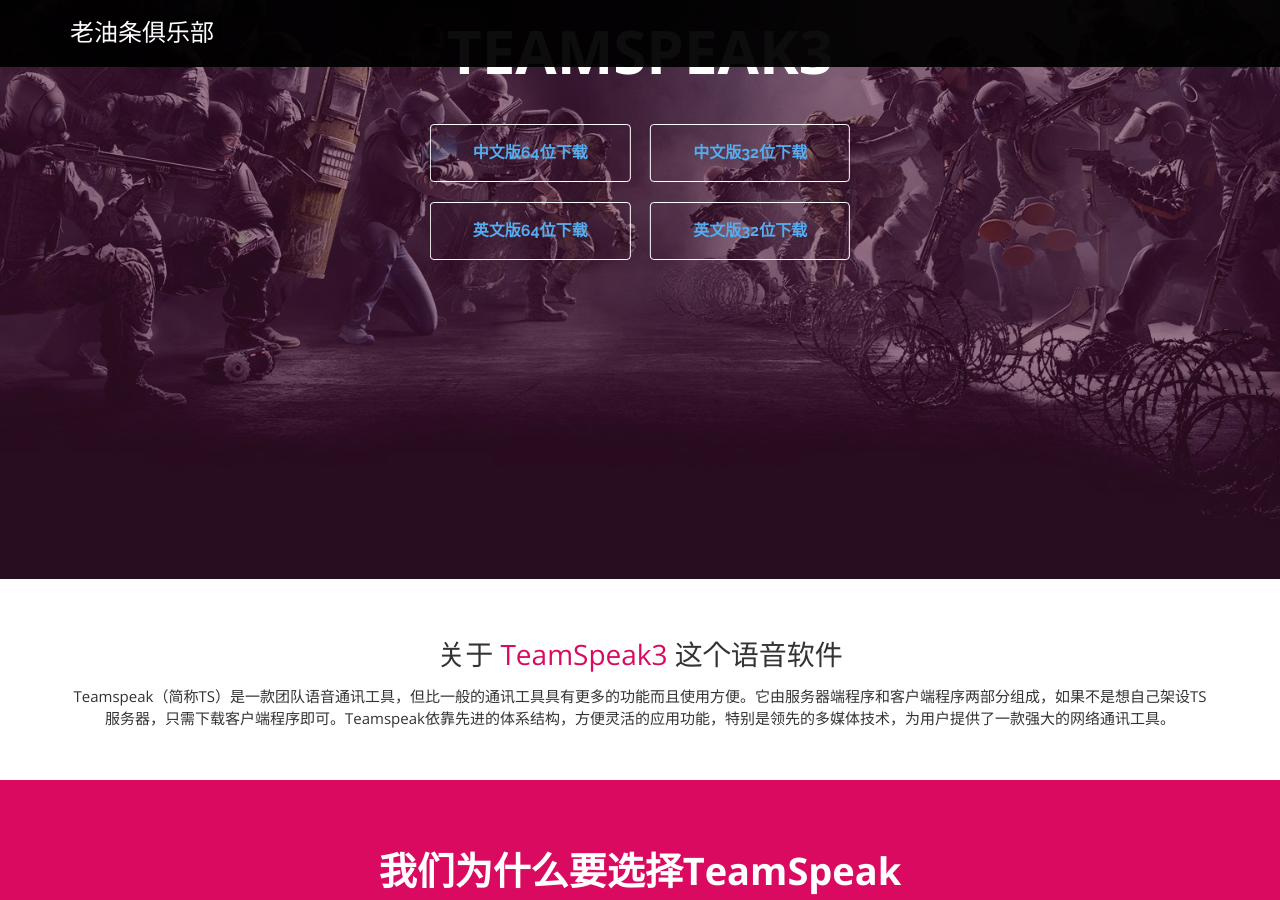
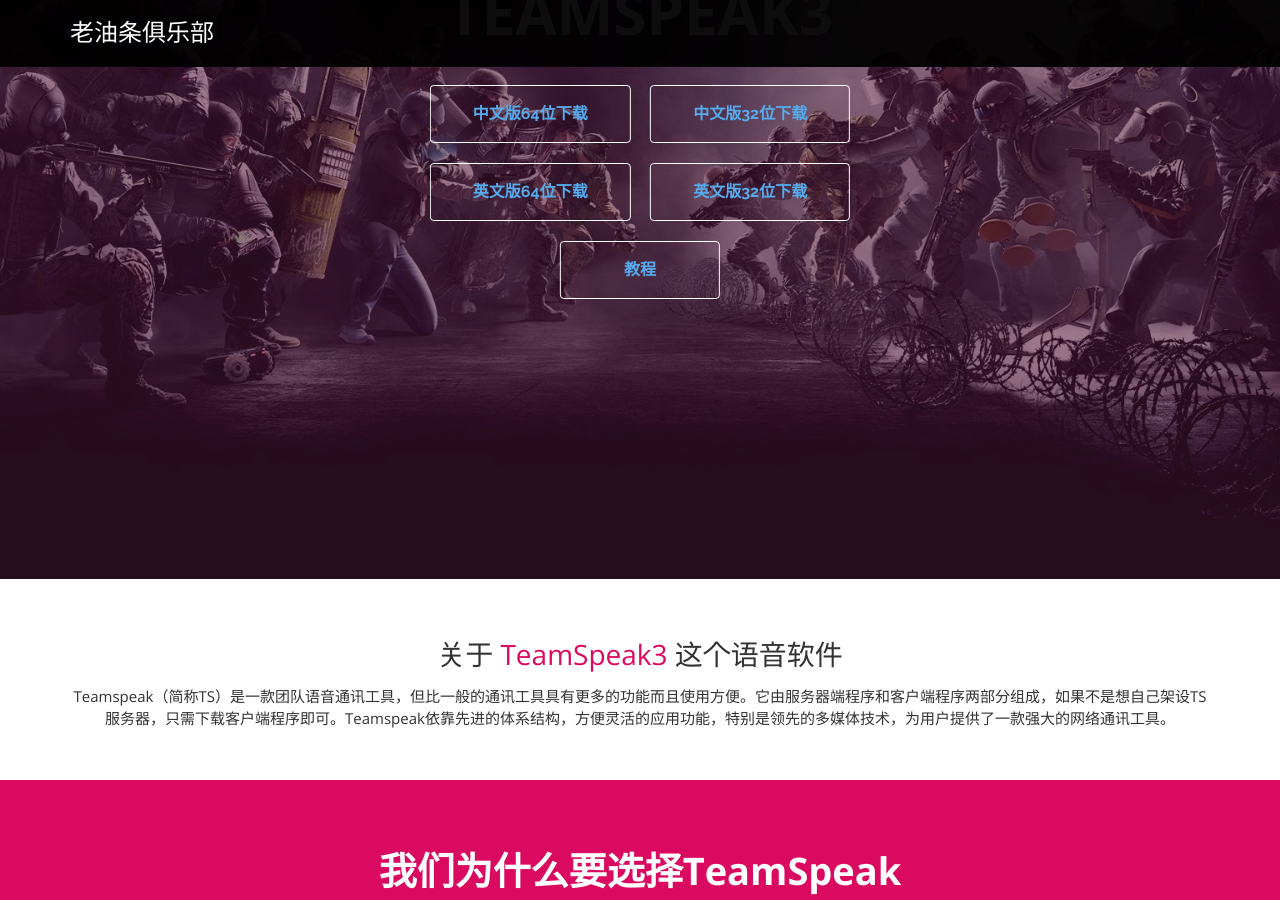
Before and after one commit to HikariGod/myblog, a Jekyll site: the page ts.html, which Jekyll copies as it is, in a window 1280 px wide and 900 px high, scrolled down 321 px. Built offline with Jekyll 4.4.1, drawn with Linux system fonts in a browser that asks for light colours; nearby versions of some CDN libraries; library files that are not in the unit come from our copies.

Commit message:
添加教程按钮

```diff
--- a/ts.html
+++ b/ts.html
@@ -107,6 +107,7 @@
 								<div class="padding-top60 contact-form">
 									<a href="http://1.update.ts1.cn/ts3/releases/3.1.6/TeamSpeak_3.1.6_win64.exe"><button class="btn cta-button">中文版64位下载</button></a>&nbsp;&nbsp;&nbsp;&nbsp;&nbsp;<a href="http://1.update.ts1.cn/ts3/releases/3.1.6/TeamSpeak_3.1.6_win32.exe"><button class="btn cta-button">中文版32位下载</button></a><br>
                                     <a href="http://dl.4players.de/ts/releases/3.1.6/TeamSpeak3-Client-win64-3.1.6.exe"><button class="btn cta-button">英文版64位下载</button></a>&nbsp;&nbsp;&nbsp;&nbsp;&nbsp;<a href="http://dl.4players.de/ts/releases/3.1.6/TeamSpeak3-Client-win32-3.1.6.exe"><button class="btn cta-button">英文版32位下载</button></a><br>
+									<a href="#helpS"><button class="btn cta-button">教程</button></a><br>
 								</div>
 							</div>
 					</div>
@@ -185,7 +186,7 @@
 
 		<!-- section start -->
 		<section class="section clearfix no-view secPadding" data-animation-effect="fadeIn">
-			<div class="container">
+			<div id="helpS" class="container">
 				<div class="row">
 					<div class="col-md-12">
 						<h1 id="about" class="title text-center">连接 <span>TeamSpeak</span> 服务器</h1>
```
